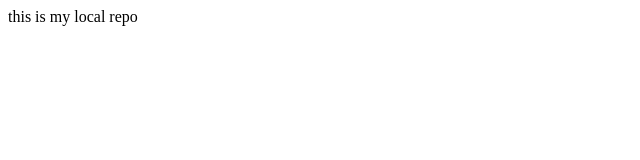
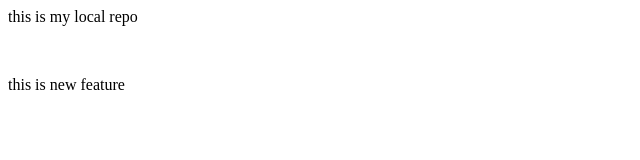
Before and after one commit to Shekhar493/localrepo, a plain HTML site: page index.html in a window 1280 px wide. Shown: the whole page, without its empty margins (0-640 px from the left). Drawn offline with Linux system fonts and the light colour scheme.

Commit message:
add new feature

```diff
--- a/index.html
+++ b/index.html
@@ -1 +1,3 @@
 <p>this is my local repo</p>
+<br>
+<p>this is new feature</p>
```
